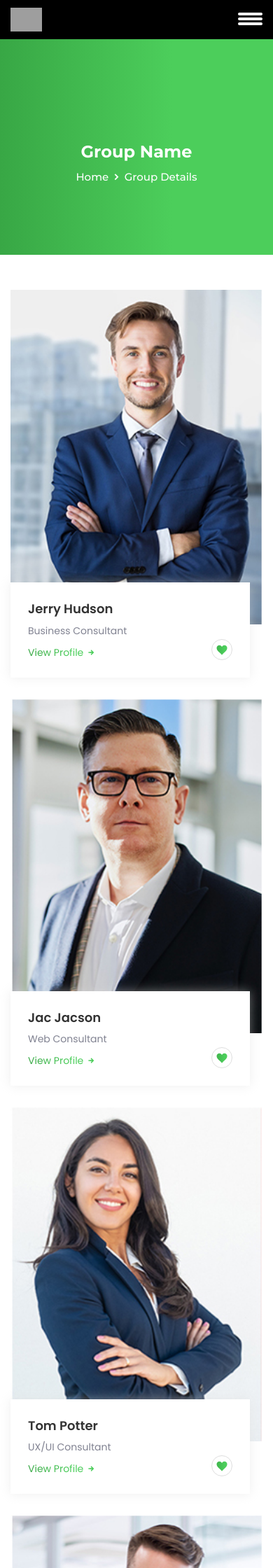
After one commit to riyajain1997/OATS, a PHP site: page /group_details.php in a window 390 px wide. The commit adds this page. Shown: the top 2240 px of the page at 70% size. Run offline with PHP 8.4, Linux system fonts and the light colour scheme; the visitor is signed in with stand-in values (Sample User, id 1); data comes from the database, SQL or seed files in the repository; some libraries are stand-ins or nearby versions; grey boxes are pictures that could not be loaded.

Commit message:
new changes

```diff
--- a/group_approved.php
+++ b/group_approved.php
@@ -113,7 +113,7 @@
                                             Course: <?php echo $row['CourseName']; ?><br>
                                             Batch: <?php echo $joinuser."-".$passuser; ?>
                                         </p>
-                                        <a class="btn btn-success" href="#">View More</a>
+                                        <a class="btn btn-success" href="group_details.php?Sgid=<?php echo $rowgroupdata['Sgid']; ?>">View More</a>
                                     </div>
                                 </div>
                     <?php
@@ -232,7 +232,7 @@
                                                 }
                                             ?>
                                         </p>
-                                        <a class="btn btn-success" href="#">View More</a>
+                                        <a class="btn btn-success" href="group_details.php?Sgid=<?php echo $rowgroupdata['Sgid']; ?>">View More</a>
                                     </div>
                                 </div>
 
--- /dev/null
+++ b/group_details.php
@@ -0,0 +1,138 @@
+<?php
+    include_once("DbConnection.php");
+?>
+<!DOCTYPE html>
+<html lang="zxx">
+    <head>
+        <?php include_once('cssLinks.php');?>
+        <title>Group Details</title>
+    </head>
+    <body>
+
+        <!-- Start Navbar Area -->
+        <?php
+            if($_SESSION['Type']=="Student")
+            {
+                include_once('headerStudent.php');
+            }
+            else if($_SESSION['Type']=="Alumni")
+            {
+                include_once('headerAlumni.php');
+            }
+            else if($_SESSION['Type']=="Staff")
+            {
+                include_once('headerHod.php');
+            }
+        ?>
+        <!-- End Navbar Area -->
+
+        <!-- Page Title -->
+        <div class="page-title-area">
+            <div class="d-table">
+                <div class="d-table-cell">
+                    <div class="container">
+                        <div class="page-title-text">
+                            <h2>Group Name</h2>
+                            <ul>
+                                <li>
+                                    <a href="index.html">Home</a>
+                                </li>
+                                <li>
+                                    <i class="icofont-simple-right"></i>
+                                </li>
+                                <li>Group Details</li>
+                            </ul>
+                        </div>
+                    </div>
+                </div>
+            </div>
+        </div>
+        <!-- End Page Title -->
+
+        <!-- Profile -->
+        <section class="profile-area profile-area-two pt-100">
+            <div class="container">
+                <div class="row">
+                    <div class="col-sm-6 col-lg-3">
+                        <div class="profile-item wow fadeInUp" data-wow-delay=".3s">
+                            <img src="assets/img/home-1/profile/1.jpg" alt="Profile">
+                            <div class="profile-inner">
+                                <h3>Jerry Hudson</h3>
+                                <span>Business Consultant</span>
+                                <a href="candidate-details.html">View Profile
+                                    <i class="icofont-swoosh-right"></i>
+                                </a>
+                                <div class="profile-heart">
+                                    <a href="candidate-details.html">
+                                        <i class="icofont-heart-alt"></i>
+                                    </a>
+                                </div>
+                            </div>
+                        </div>
+                    </div>
+                    <div class="col-sm-6 col-lg-3">
+                        <div class="profile-item wow fadeInUp" data-wow-delay=".4s">
+                            <img src="assets/img/home-1/profile/2.jpg" alt="Profile">
+                            <div class="profile-inner">
+                                <h3>Jac Jacson</h3>
+                                <span>Web Consultant</span>
+                                <a href="candidate-details.html">View Profile
+                                    <i class="icofont-swoosh-right"></i>
+                                </a>
+                                <div class="profile-heart">
+                                    <a href="candidate-details.html">
+                                        <i class="icofont-heart-alt"></i>
+                                    </a>
+                                </div>
+                            </div>
+                        </div>
+                    </div>
+                    <div class="col-sm-6 col-lg-3">
+                        <div class="profile-item wow fadeInUp" data-wow-delay=".5s">
+                            <img src="assets/img/home-1/profile/3.jpg" alt="Profile">
+                            <div class="profile-inner">
+                                <h3>Tom Potter</h3>
+                                <span>UX/UI Consultant</span>
+                                <a href="candidate-details.html">View Profile
+                                    <i class="icofont-swoosh-right"></i>
+                                </a>
+                                <div class="profile-heart">
+                                    <a href="candidate-details.html">
+                                        <i class="icofont-heart-alt"></i>
+                                    </a>
+                                </div>
+                            </div>
+                        </div>
+                    </div>
+                    <div class="col-sm-6 col-lg-3">
+                        <div class="profile-item wow fadeInUp" data-wow-delay=".6s">
+                            <img src="assets/img/home-1/profile/4.jpg" alt="Profile">
+                            <div class="profile-inner">
+                                <h3>Shane Mac</h3>
+                                <span>SEO Consultant </span>
+                                <a href="candidate-details.html">View Profile
+                                    <i class="icofont-swoosh-right"></i>
+                                </a>
+                                <div class="profile-heart">
+                                    <a href="candidate-details.html">
+                                        <i class="icofont-heart-alt"></i>
+                                    </a>
+                                </div>
+                            </div>
+                        </div>
+                    </div>
+                </div>
+            </div>
+        </section>
+        <!-- End Profile -->
+
+        <!-- Footer -->
+        <?php include_once('footer.php');?>
+        <!-- End Footer -->
+
+       <!-- Start scripts -->
+        <?php include_once('scriptsLinks.php');?>
+        <!-- End scripts -->
+
+    </body>
+</html>
--- a/group_list.php
+++ b/group_list.php
@@ -91,7 +91,7 @@
                                         }
                                     ?>
 
-                                    <a class="companies-btn" href="#">View More<i class="icofont-swoosh-right"></i></a>
+                                    <a class="companies-btn" href="group_details.php?Sgid=<?php echo $rowleader['Sgid']; ?>">View More<i class="icofont-swoosh-right"></i></a>
                                 </div>
                             </div>
                     <?php
@@ -153,7 +153,7 @@
                                         <?php
                                             }
                                         ?>
-                                        <a class="companies-btn" href="#">View More<i class="icofont-swoosh-right"></i></a>
+                                        <a class="companies-btn" href="group_details.php?Sgid=<?php echo $rowleader['Sgid']; ?>">View More<i class="icofont-swoosh-right"></i></a>
                                     </div>
                                 </div>
                     <?php
--- a/group_request.php
+++ b/group_request.php
@@ -121,7 +121,7 @@
                                                 }
                                             ?>
                                         </p>
-                                        <a class="btn btn-success" href="#">View More</a>
+                                        <a class="btn btn-success" href="group_details.php?Sgid=<?php echo $rowgroupdata['Sgid']; ?>">View More</a>
                                     </div>
                                 </div>
 
```
Also changed, not shown: register.php (+1 -8 lines).
